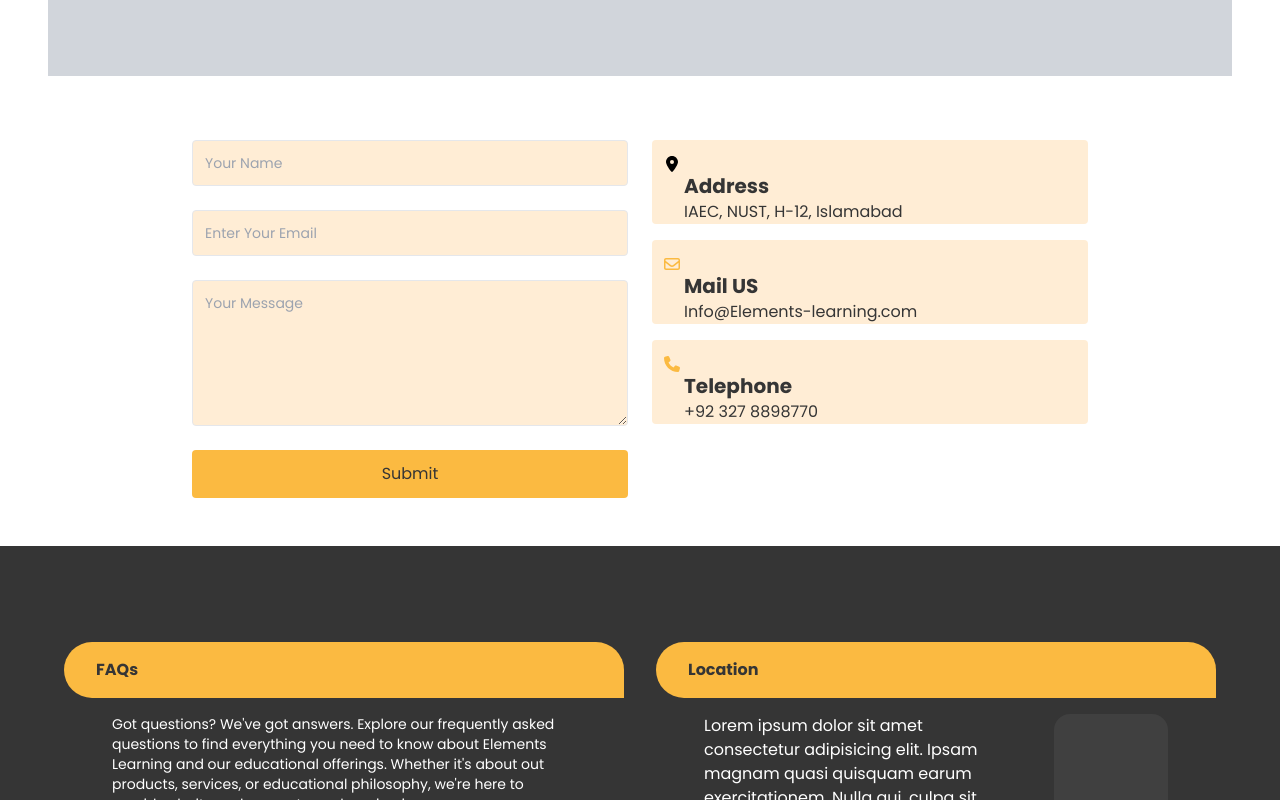
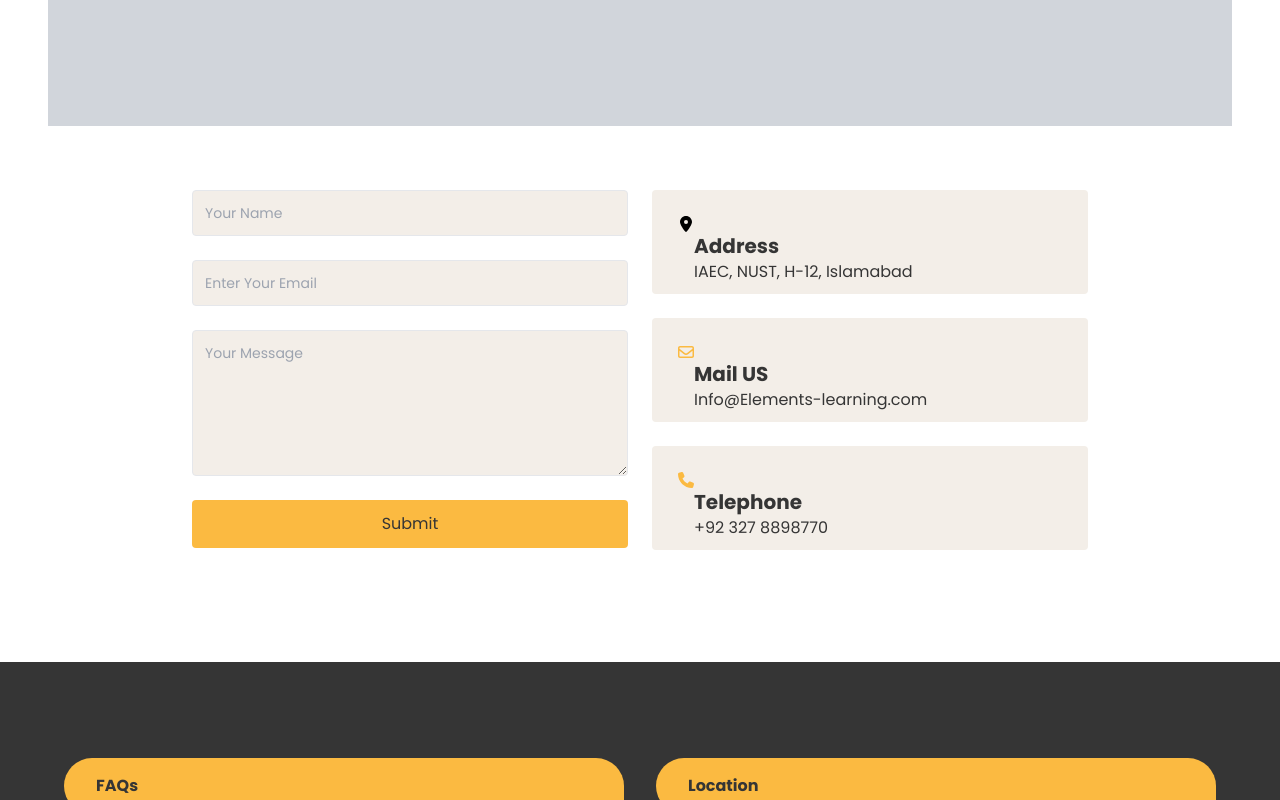
Before and after one commit to TahaShah141/elements-learning, a React (Vite) app: page /contact in a window 1280 px wide. Shown: the part 1140-1940 px from the top of the page. Built offline with nearby package versions, Linux system fonts and the light colour scheme.

Commit message:
before using flex

```diff
--- a/src/Pages/ContactPage.jsx
+++ b/src/Pages/ContactPage.jsx
@@ -6,7 +6,7 @@ export const ContactPage = () => {
       <section className="bg-[#F3EEE8] w-full p-4">
         <div className="flex grid-cols-1">
           <h1 className="sm:text-4xl md:text-6xl lg:text-8xl font-bold py-36 px-20 md:px-28">Contact <br /> US </h1>
-          <div className="bg-gray-300 w-[600px] h-[550px] ml-10"></div>
+          <div className="bg-gray-300 w-[600px] h-[75vh] pl-10"></div>
         </div>
       </section>
       <section className="w-full p-12 ">
@@ -15,30 +15,30 @@ export const ContactPage = () => {
         <p className="text-center text-lg px-44 py-1">Got question or feedback? We're here to help! Reach out to us through the contact form below, and our team will get back to you as soon as possible</p>
         <div className="bg-gray-300 w-full h-96 p-32"></div>
         </div>
-        <div className="grid grid-cols-2 gap-6 mt-16 mx-36">
+        <div className="grid grid-cols-2 gap-6 py-16 px-36">
           <div className="space-y-4 col-span-1">
             <form action="">
               <div className="grid grid-cols-1 gap-6">
-                <input type="text" placeholder="Your Name" className="bg-orange-100 border boeder-gray-300 text-sm rounded focus:ring-0  focus:border-[#FBBA41] block w-full p-3" />
-                <input type="email" placeholder="Enter Your Email" className="bg-orange-100 border boeder-gray-300 text-sm rounded focus:ring-0  focus:border-[#FBBA41] block w-full p-3" />
-                <textarea name="comments" id="comments" placeholder="Your Message" rows="6" className="bg-orange-100 border boeder-gray-300 text-sm rounded focus:ring-0  focus:border-[#FBBA41] block w-full p-3"></textarea>
+                <input type="text" placeholder="Your Name" className="bg-[#F3EEE8] border boeder-gray-300 text-sm rounded focus:ring-0  focus:border-[#FBBA41] block w-full p-3" />
+                <input type="email" placeholder="Enter Your Email" className="bg-[#F3EEE8] border boeder-gray-300 text-sm rounded focus:ring-0  focus:border-[#FBBA41] block w-full p-3" />
+                <textarea name="comments" id="comments" placeholder="Your Message" rows="6" className="bg-[#F3EEE8] border boeder-gray-300 text-sm rounded focus:ring-0  focus:border-[#FBBA41] block w-full p-3"></textarea>
                 <button className="bg-[#FBBA41] rounded p-3">Submit</button>
               </div>
              </form>
           </div>
           <div className="col-span-1">
-            <div className="bg-orange-100 rounded mb-4">
-            <svg className="h-8 w-10 pt-4" xmlns="http://www.w3.org/2000/svg" viewBox="0 0 384 512"><path d="M215.7 499.2C267 435 384 279.4 384 192C384 86 298 0 192 0S0 86 0 192c0 87.4 117 243 168.3 307.2c12.3 15.3 35.1 15.3 47.4 0zM192 128a64 64 0 1 1 0 128 64 64 0 1 1 0-128z"/></svg>
+            <div className="bg-[#F3EEE8] rounded mb-6 p-2.5">
+            <svg className="h-8 w-12 pt-4" xmlns="http://www.w3.org/2000/svg" viewBox="0 0 384 512"><path d="M215.7 499.2C267 435 384 279.4 384 192C384 86 298 0 192 0S0 86 0 192c0 87.4 117 243 168.3 307.2c12.3 15.3 35.1 15.3 47.4 0zM192 128a64 64 0 1 1 0 128 64 64 0 1 1 0-128z"/></svg>
             <h1 className="text-xl font-bold px-8">Address</h1>
-            <p className="px-8">IAEC, NUST, H-12, Islamabad</p>
+            <p className="px-8 ">IAEC, NUST, H-12, Islamabad</p>
             </div>
-            <div className="bg-orange-100 rounded mb-4">
-            <svg className="h-8 w-10 pt-4" xmlns="http://www.w3.org/2000/svg"  viewBox="0 0 512 512"><path fill="#fbba41" d="M64 112c-8.8 0-16 7.2-16 16v22.1L220.5 291.7c20.7 17 50.4 17 71.1 0L464 150.1V128c0-8.8-7.2-16-16-16H64zM48 212.2V384c0 8.8 7.2 16 16 16H448c8.8 0 16-7.2 16-16V212.2L322 328.8c-38.4 31.5-93.7 31.5-132 0L48 212.2zM0 128C0 92.7 28.7 64 64 64H448c35.3 0 64 28.7 64 64V384c0 35.3-28.7 64-64 64H64c-35.3 0-64-28.7-64-64V128z"/></svg>
+            <div className="bg-[#F3EEE8] rounded mb-6 p-2.5">
+            <svg className="h-8 w-12 pt-4" xmlns="http://www.w3.org/2000/svg"  viewBox="0 0 512 512"><path fill="#fbba41" d="M64 112c-8.8 0-16 7.2-16 16v22.1L220.5 291.7c20.7 17 50.4 17 71.1 0L464 150.1V128c0-8.8-7.2-16-16-16H64zM48 212.2V384c0 8.8 7.2 16 16 16H448c8.8 0 16-7.2 16-16V212.2L322 328.8c-38.4 31.5-93.7 31.5-132 0L48 212.2zM0 128C0 92.7 28.7 64 64 64H448c35.3 0 64 28.7 64 64V384c0 35.3-28.7 64-64 64H64c-35.3 0-64-28.7-64-64V128z"/></svg>
             <h1 className="text-xl font-bold px-8">Mail US</h1>
-            <p className="px-8">Info@Elements-learning.com</p>
+            <p className="px-8 ">Info@Elements-learning.com</p>
             </div>
-            <div className="bg-orange-100 rounded">
-            <svg className="h-8 w-10 pt-4" xmlns="http://www.w3.org/2000/svg" height="12" width="12" viewBox="0 0 512 512"><path fill="#fbba41" d="M164.9 24.6c-7.7-18.6-28-28.5-47.4-23.2l-88 24C12.1 30.2 0 46 0 64C0 311.4 200.6 512 448 512c18 0 33.8-12.1 38.6-29.5l24-88c5.3-19.4-4.6-39.7-23.2-47.4l-96-40c-16.3-6.8-35.2-2.1-46.3 11.6L304.7 368C234.3 334.7 177.3 277.7 144 207.3L193.3 167c13.7-11.2 18.4-30 11.6-46.3l-40-96z"/></svg>
+            <div className="bg-[#F3EEE8] rounded p-2.5">
+            <svg className="h-8 w-12 pt-4" xmlns="http://www.w3.org/2000/svg" height="12" width="12" viewBox="0 0 512 512"><path fill="#fbba41" d="M164.9 24.6c-7.7-18.6-28-28.5-47.4-23.2l-88 24C12.1 30.2 0 46 0 64C0 311.4 200.6 512 448 512c18 0 33.8-12.1 38.6-29.5l24-88c5.3-19.4-4.6-39.7-23.2-47.4l-96-40c-16.3-6.8-35.2-2.1-46.3 11.6L304.7 368C234.3 334.7 177.3 277.7 144 207.3L193.3 167c13.7-11.2 18.4-30 11.6-46.3l-40-96z"/></svg>
             <h1 className="text-xl font-bold px-8">Telephone</h1>
             <p className="px-8">+92 327 8898770</p>
             </div>
```
